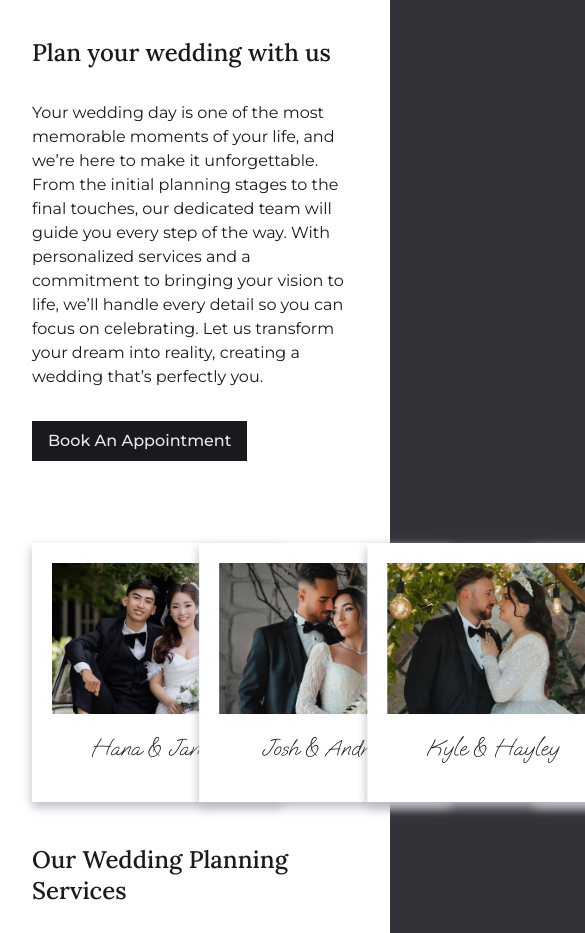
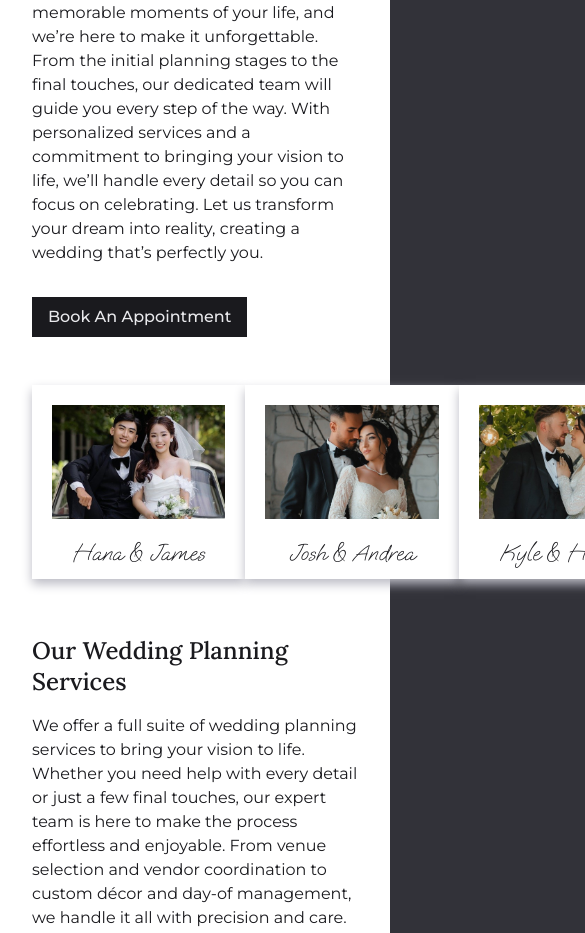
Before and after one commit to alexandrapierson/cherished-moments, a Next.js app: page / in a window 390 px wide. Shown: the part 1053-1986 px from the top of the page, 585 px wide, since content can reach past the window. Built offline with nearby package versions, Linux system fonts and the light colour scheme.

Commit message:
Add global containers and spacing

```diff
--- a/src/app/components/polaroid-image/polaroidimage.module.css
+++ b/src/app/components/polaroid-image/polaroidimage.module.css
@@ -18,7 +18,3 @@
   font-size: 1.5rem;
   padding: 12px 0px 16px 0px;
 }
-
-.polaroidImage:hover {
-  z-index: 3;
-}
--- /dev/null
+++ b/src/app/globals.container.css
@@ -0,0 +1,35 @@
+.image-text-section {
+  display: grid;
+  grid-template-columns: 1fr;
+
+  margin-bottom: var(--spacing-l);
+}
+
+.text-container {
+  display: flex;
+  flex-direction: column;
+  justify-content: center;
+}
+
+.image-text-section > .image-container > img {
+  height: clamp(30vh, 100%, 400px);
+}
+
+@media screen and (min-width: 875px) {
+  .image-text-section {
+    grid-template-columns: 1fr 2fr;
+    gap: var(--spacing-l);
+  }
+
+  .image-text-section.right {
+    grid-template-columns: 2fr 1fr;
+
+    .image-text-section > .image-container {
+      grid-column: 2 / 3;
+    }
+
+    .image-text-section > .text-container {
+      grid-column: 1 / 2;
+    }
+  }
+}
--- a/src/app/globals.css
+++ b/src/app/globals.css
@@ -1,5 +1,6 @@
 /* Set Up Variables to be Used Across Application */
 :root {
+  /* Primary Colors */
   --primary-950: #0c0c0e;
   --primary-900: #1a1a1e;
   --primary-800: #323239;
@@ -12,29 +13,24 @@
   --primary-100: #e9e9ec;
   --primary-50: #f4f4f6;
 
+  /* Primary Dark Opacities */
+  --primary-800-opacity-40: rgba(50, 50, 57, 0.4);
+
+  /* Form Colors */
   --green: #86daa1;
   --red: #f68989;
 
+  /* Page Background */
   --page-background: #fff;
 
-  --spacing-xxs: 0.25rem;
-  --spacing-xs: 0.5rem;
-  --spacing-s: 1rem;
-  --spacing-m: 2rem;
-  --spacing-l: 3rem;
-  --spacing-xl: 3.5rem;
-  --spacing-xxl: 4rem;
-  --spacing-xxl: 6rem;
-
-  --primary-800-opacity-40: rgba(50, 50, 57, 0.4);
-
+  /* Animation Timing */
   --nav-animation-timing: 200ms ease-in-out;
 
+  /* Container Variables */
   --padding-inline: 2rem;
   --content-max-width: 120ch;
   --content-min-width: calc(100% - (var(--padding-inline) * 2));
   --breakout-max-width: 140ch;
-
   --breakout-size: calc(
     (var(--breakout-max-width) - var(--content-max-width)) / 2
   );
@@ -44,6 +40,12 @@
 * {
   margin: 0px;
   padding: 0px;
+}
+
+*,
+*:before,
+*:after {
+  box-sizing: border-box;
 }
 
 .bg-primary {
@@ -78,6 +80,7 @@
   grid-template-columns: inherit;
 }
 
+/* Image and Video */
 img {
   width: 100%;
   max-height: 60vh;
@@ -88,6 +91,7 @@ video {
   width: 100%;
 }
 
+/* Primary Buttons */
 .primary-button {
   background-color: var(--primary-900);
   color: var(--primary-100);
@@ -104,15 +108,19 @@ video {
   color: var(--primary-900);
 }
 
+button {
+  font-family: 'Montserrat';
+  border: 0;
+}
+
 .logo {
   aspect-ratio: 1/1;
   width: clamp(100px, 100%, 175px);
   height: clamp(100px, 100%, 175px);
 }
 
-button {
-  font-family: 'Montserrat';
-  border: 0;
+nav {
+  z-index: 4;
 }
 
 html {
@@ -124,7 +132,3 @@ body {
   overflow-x: hidden;
   margin: 0;
 }
-
-nav {
-  z-index: 4;
-}
--- /dev/null
+++ b/src/app/globals.spacing.css
@@ -0,0 +1,42 @@
+:root {
+  --spacing-xxs: 0.25rem;
+  --spacing-xs: 0.5rem;
+  --spacing-s: 1rem;
+  --spacing-m: 2rem;
+  --spacing-l: 3rem;
+  --spacing-xl: 3.5rem;
+  --spacing-xxl: 4rem;
+  --spacing-xxl: 6rem;
+}
+
+.margin-xxs {
+  margin-bottom: var(--spacing-xxs);
+}
+
+.margin-xs {
+  margin-bottom: var(--spacing-xs);
+}
+
+.margin-s {
+  margin-bottom: var(--spacing-s);
+}
+
+.margin-m {
+  margin-bottom: var(--spacing-m);
+}
+
+.margin-l {
+  margin-bottom: var(--spacing-l);
+}
+
+.margin-xl {
+  margin-bottom: var(--spacing-xl);
+}
+
+.margin-xxl {
+  margin-bottom: var(--spacing-xxl);
+}
+
+.margin-xxxl {
+  margin-bottom: var(--spacing-xxxl);
+}
--- a/src/app/layout.tsx
+++ b/src/app/layout.tsx
@@ -2,6 +2,8 @@ import type { Metadata } from 'next'
 import './globals.css'
 import './globals.fonts.css'
 import './globals.form.css'
+import './globals.container.css'
+import './globals.spacing.css'
 import Navigation from './components/navigation/Navigation'
 import Footer from './components/footer/Footer'
 
--- a/src/app/page.module.css
+++ b/src/app/page.module.css
@@ -1,20 +1,3 @@
-.sectionContainer {
-  display: grid;
-  align-items: center;
-
-  gap: var(--spacing-l);
-  grid-template-columns: 1fr 2fr;
-  margin-bottom: var(--spacing-xxl);
-}
-
-.testimonialContainer > p {
-  margin-bottom: var(--spacing-m);
-}
-
-.testimonialContainer > h3 {
-  margin-bottom: var(--spacing-xs);
-}
-
 .servicesContainer {
   display: grid;
   align-items: center;
@@ -24,22 +7,9 @@
   margin-bottom: var(--spacing-xxl);
 }
 
-.sectionContainer img,
 .servicesContainer img {
   width: clamp(100px, 100%, 350px);
   height: 400px;
-}
-
-.textContainer {
-  display: flex;
-  flex-direction: column;
-  gap: var(--spacing-m);
-  grid-column: 2 / 4;
-}
-
-.rightImage > .textContainer {
-  grid-column: 1 / 2;
-  grid-row: 1 / 2;
 }
 
 .servicesContainer > .textContainer {
@@ -48,60 +18,11 @@
 }
 
 .polaroidContainer {
-  display: grid;
-  grid-template-columns: repeat(5, 1fr);
+  display: flex;
+  flex-direction: row;
 
   align-content: center;
   margin-bottom: var(--spacing-xl);
-
-  --polaroidWidth: calc(var(--content-min-width) * (4 / 9));
-}
-
-.polaroidContainer > * {
-  z-index: 0;
-}
-
-.polaroidContainer > :nth-child(2) {
-  transform: translateX(calc(var(--polaroidWidth) * (1 - 2)));
-  z-index: 1;
-}
-
-.polaroidContainer > :nth-child(3) {
-  transform: translateX(calc(var(--polaroidWidth) * (1 - 3)));
-  z-index: 2;
-}
-
-.polaroidContainer > :nth-child(4) {
-  transform: translateX(calc(var(--polaroidWidth) * (1 - 4)));
-  z-index: 1;
-}
-
-.polaroidContainer > :nth-child(5) {
-  transform: translateX(calc(var(--polaroidWidth) * (1 - 5)));
-  z-index: 0;
-}
-
-@media screen and (max-width: 1024px) {
-  .polaroidContainer {
-    --polaroidWidth: calc(var(--content-min-width) * (4 / 9));
-  }
-}
-
-.decorativeLine {
-  height: 50%;
-  border-bottom: 1px solid var(--primary-950);
-}
-
-.decorativeText {
-  display: grid;
-  gap: 0.5rem;
-  max-width: 350px;
-  grid-template-columns: 24px auto 1fr;
-}
-
-.decorativeText p {
-  font-family: 'Oooh Baby';
-  font-size: 1.5rem;
 }
 
 .heroVideo {
@@ -137,13 +58,8 @@
 }
 
 @media screen and (max-width: 875px) {
-  .sectionContainer,
   .servicesContainer {
     grid-template-columns: 1fr;
-  }
-
-  .textContainer {
-    grid-column: auto;
   }
 
   .rightImage > .textContainer {
--- a/src/app/page.tsx
+++ b/src/app/page.tsx
@@ -28,8 +28,8 @@ export default function Home() {
         />
       </section>
 
-      <section className={`${styles.sectionContainer}`}>
-        <div className={`${styles.imageContainer}`}>
+      <section className={`image-text-section`}>
+        <div className={`image-container`}>
           <Image
             src='/images/home-page/couple-pixabay.jpg'
             alt='Wedding aisle with white rose bouquets on either side.'
@@ -37,9 +37,9 @@ export default function Home() {
             height='800'
           />
         </div>
-        <div className={`${styles.textContainer}`}>
-          <h1>Plan your wedding with us</h1>
-          <p>
+        <div className={`text-container`}>
+          <h1 className='margin-s'>Plan your wedding with us</h1>
+          <p className='margin-m'>
             Your wedding day is one of the most memorable moments of your life,
             and we’re here to make it unforgettable. From the initial planning
             stages to the final touches, our dedicated team will guide you every
@@ -88,8 +88,8 @@ export default function Home() {
 
       <section className={`${styles.servicesContainer} ${styles.rightImage}`}>
         <div className={`${styles.textContainer}`}>
-          <h2>Our Wedding Planning Services</h2>
-          <p>
+          <h2 className='margin-s'>Our Wedding Planning Services</h2>
+          <p className='margin-m'>
             We offer a full suite of wedding planning services to bring your
             vision to life. Whether you need help with every detail or just a
             few final touches, our expert team is here to make the process
@@ -128,8 +128,8 @@ export default function Home() {
         />
       </section>
 
-      <section className={`${styles.sectionContainer}`}>
-        <div className={styles.imageContainer}>
+      <section className='image-text-section'>
+        <div className='image-container'>
           <Image
             src='/images/home-page/emily-and-james-couple-photo-2024.jpg'
             alt='Emily & James Wedding Photo'
@@ -137,9 +137,9 @@ export default function Home() {
             height='800'
           />
         </div>
-        <div className={`${styles.testimonialContainer}`}>
-          <h3>Emily & James</h3>
-          <p>Full Service Planning</p>
+        <div className={`text-container ${styles.testimonialContainer}`}>
+          <h3 className='margin-xs'>Emily & James</h3>
+          <p className='margin-m'>Full Service Planning</p>
           <blockquote>
             &quot;Our wedding was everything we dreamed of and more! From the
             first meeting to the final moments of our big day, the team took
```
